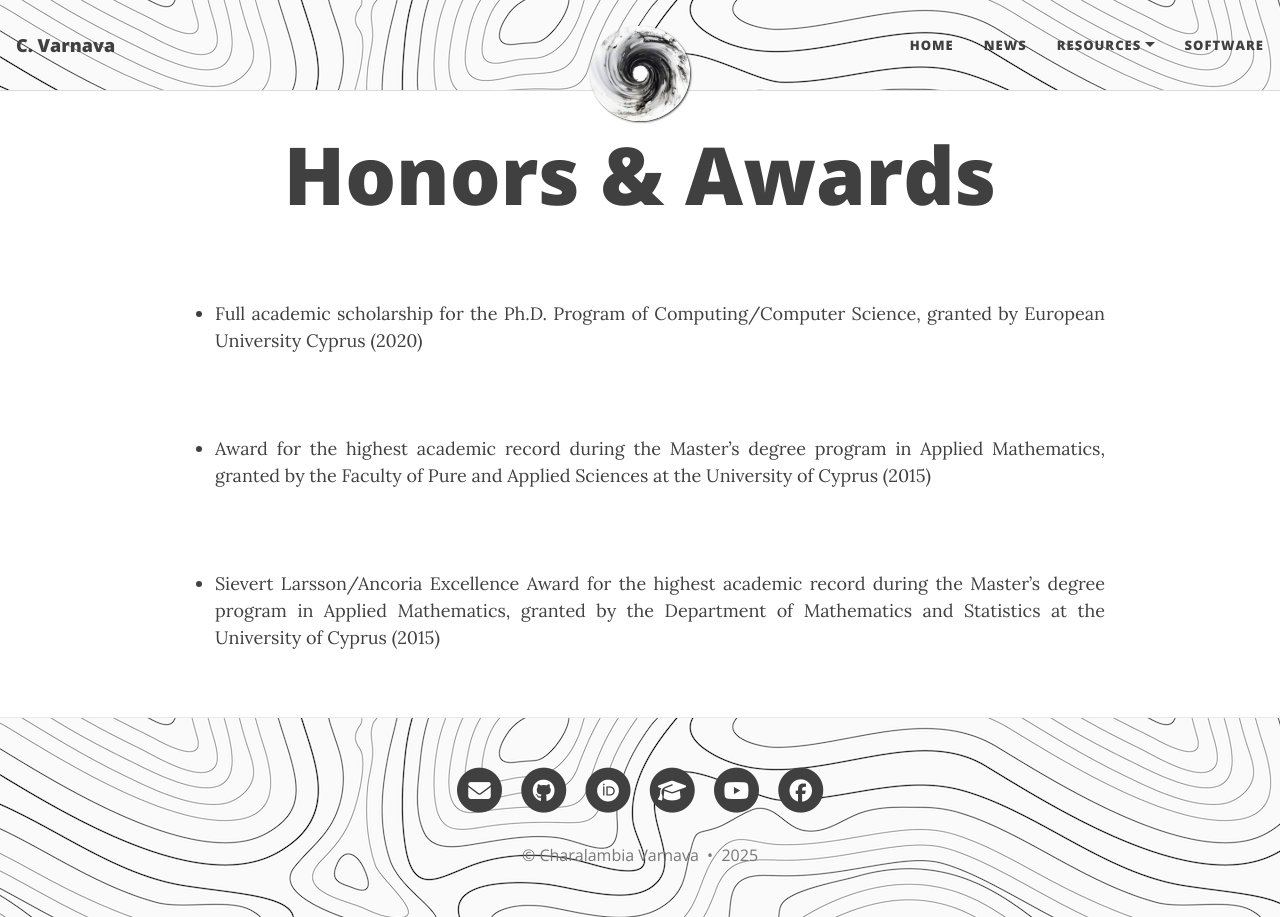
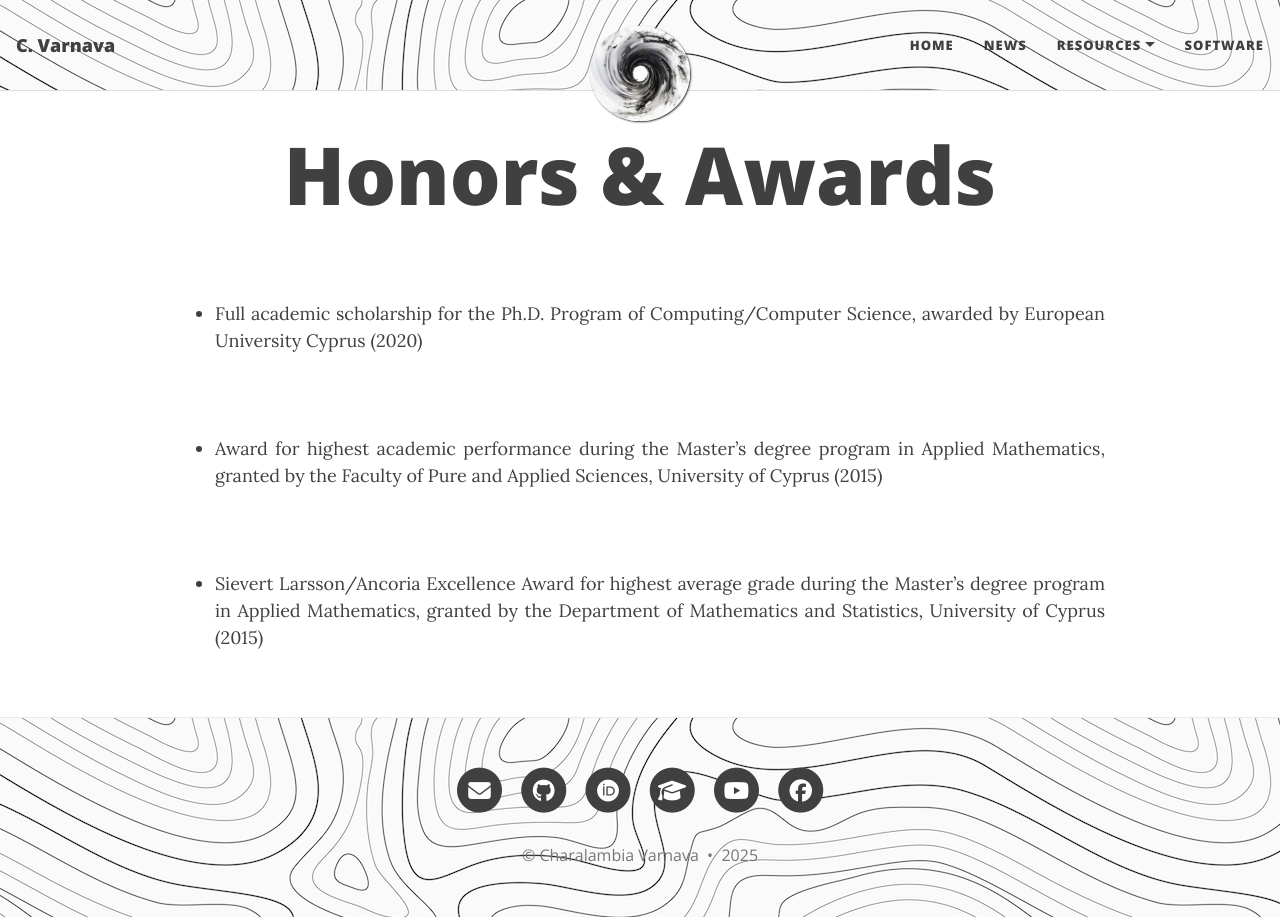
Before and after one commit to ch-var/ch-var.github.io, a Jekyll site: the page built from awards.html, in a window 1280 px wide. Built offline with Jekyll 4.4.1, drawn with Linux system fonts in a browser that asks for light colours.

Commit message:
Update awards.html

```diff
--- a/awards.html
+++ b/awards.html
@@ -23,15 +23,15 @@
 <br>
 <br>
 <ul>
-<li class="responsive-margin">Full academic scholarship for the Ph.D. Program of Computing/Computer Science, granted by European University Cyprus (2020)</li>
+<li class="responsive-margin">Full academic scholarship for the Ph.D. Program of Computing/Computer Science, awarded by European University Cyprus (2020)</li>
 <br>
 <br>
 <br>
-<li class="responsive-margin">Award for the highest academic record during the Master’s degree program in Applied Mathematics, granted by the Faculty of Pure and Applied Sciences at the University of Cyprus (2015)</li>
+<li class="responsive-margin">Award for highest academic performance during the Master’s degree program in Applied Mathematics, granted by the Faculty of Pure and Applied Sciences, University of Cyprus (2015)</li>
 <br>
 <br>
 <br>
-<li class="responsive-margin">Sievert Larsson/Ancoria Excellence Award for the highest academic record during the Master’s degree program in Applied Mathematics, granted by the Department of Mathematics and Statistics at the University of Cyprus (2015)</li>
+<li class="responsive-margin">Sievert Larsson/Ancoria Excellence Award for highest average grade during the Master’s degree program in Applied Mathematics, granted by the Department of Mathematics and Statistics, University of Cyprus (2015)</li>
 </ul>
 
 <style>
```
